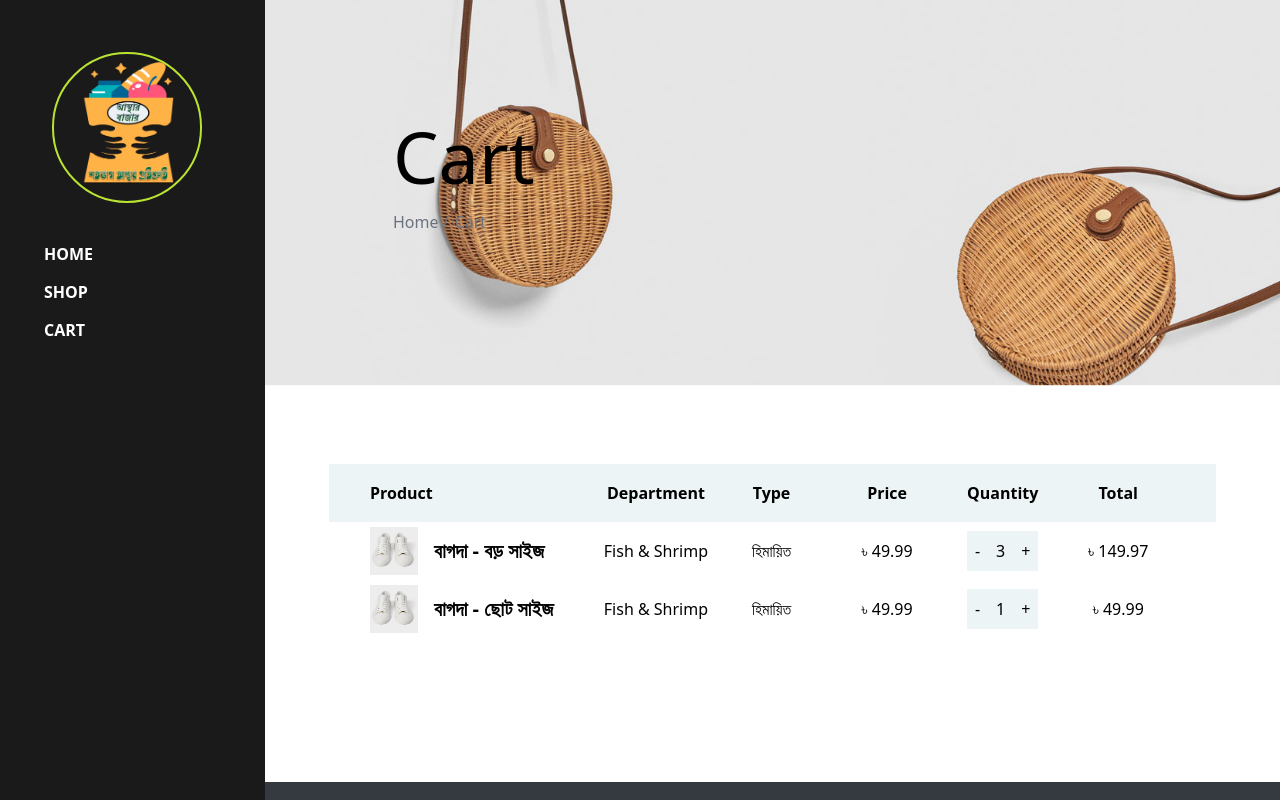
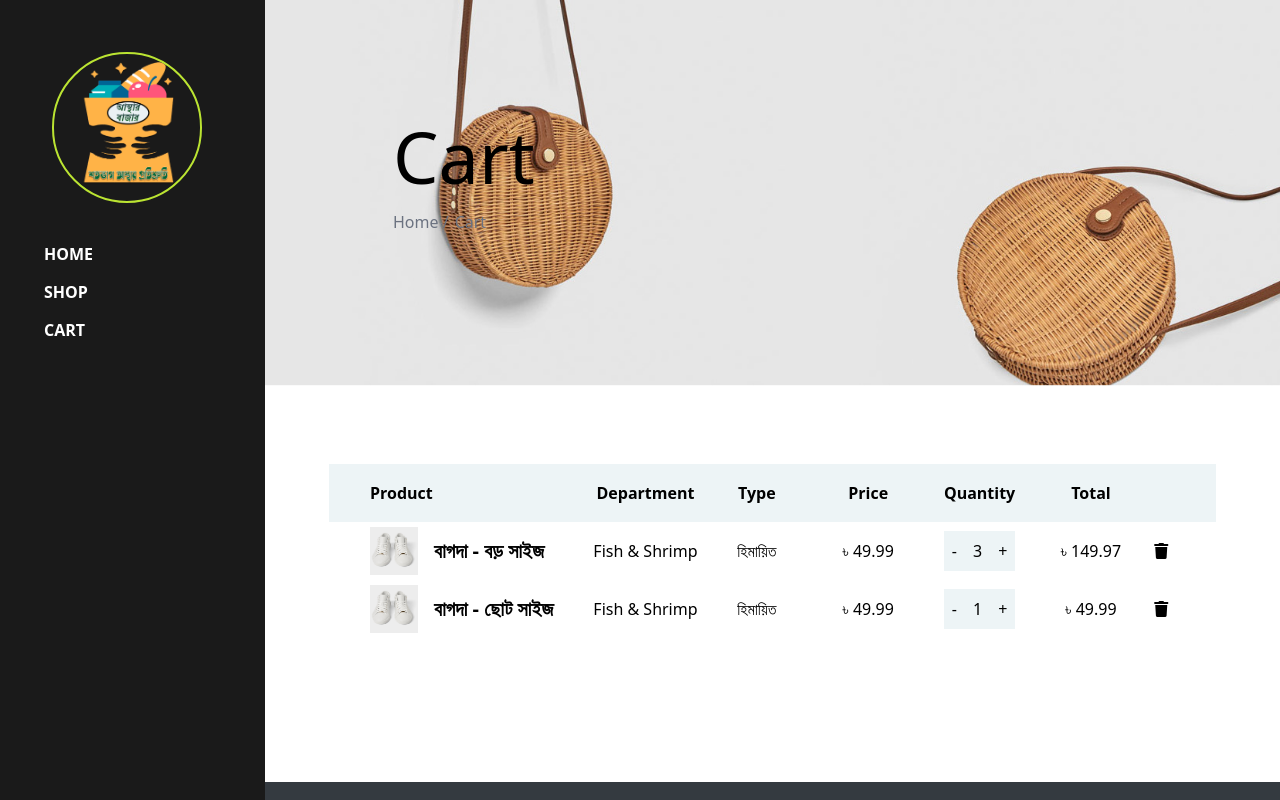
Before and after one commit to Mohammad1745/asthar-bazar-customer, a Nuxt app: page /cart in a window 1280 px wide. Shown: the top 800 px of the page. Built offline with nearby package versions, Linux system fonts and the light colour scheme.

Commit message:
[Add] cart table action column

```diff
--- a/components/user/cart/product_table/TableBody.vue
+++ b/components/user/cart/product_table/TableBody.vue
@@ -34,8 +34,10 @@ export default {
     },
     decreaseQuantity(id){
       this.products.filter(product => product.id === id).forEach(product => {
-        product.quantity--
-        product.totalPrice = (product.price * product.quantity).toFixed(2)
+        if (product.quantity > 1) {
+          product.quantity--
+          product.totalPrice = (product.price * product.quantity).toFixed(2)
+        }
       })
     }
   }
--- a/components/user/cart/product_table/TableHeader.vue
+++ b/components/user/cart/product_table/TableHeader.vue
@@ -8,6 +8,7 @@
     >
       {{ header }}
     </th>
+    <th class="th th-action"></th>
   </tr>
  </thead>
 </template>
@@ -41,4 +42,7 @@ export default {
    flex-grow: 2;
    justify-content: flex-start;
  }
+ .th-action{
+   flex-grow: 0.25;
+ }
 </style>
--- a/components/user/cart/product_table/table_body/TableDataRow.vue
+++ b/components/user/cart/product_table/table_body/TableDataRow.vue
@@ -5,11 +5,14 @@
     <td class="td">{{ product.type }}</td>
     <td class="td">৳ {{ product.price }}</td>
     <td class="td td-quantity">
-      <button @click="decreaseQuantity">-</button>
+      <button @click="decreaseQuantity" class="iterator-button">-</button>
       <span>{{ product.quantity }}</span>
-      <button @click="increaseQuantity">+</button>
+      <button @click="increaseQuantity" class="iterator-button">+</button>
     </td>
     <td class="td">৳ {{ product.totalPrice }}</td>
+    <td class="td td-action">
+      <button class="delete-button"><i class="fas fa-trash"></i></button>
+    </td>
   </tr>
 </template>
 
@@ -47,9 +50,20 @@ tr {
   font-size: 1.25rem;
   font-weight: bold;
 }
-.td-quantity button,
+.iterator-button,
 .td-quantity span {
   background: #edf4f6;
   padding: 0.5rem;
 }
+.delete-button{
+  transition: 0.25s;
+}
+.delete-button:hover{
+  background: #edf4f6;
+  padding: 0.5rem 0.8rem;
+  border-radius: 50%;
+}
+.td-action{
+  flex-grow: 0.25;
+}
 </style>
```
